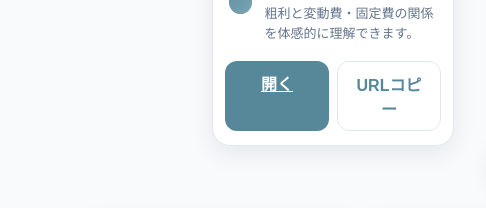
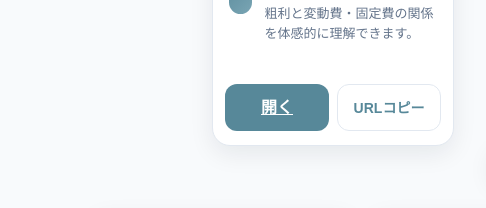
Before and after one commit to takatrp/tool-portal, a plain HTML site: page index.html in a window 1280 px wide. Shown: the part 355-563 px from the top of the page, 0-486 px from the left. Drawn offline with Linux system fonts and the light colour scheme.

Commit message:
Update index.html

```diff
--- a/index.html
+++ b/index.html
@@ -40,6 +40,8 @@
   .card .foot{display:flex; gap:8px; padding:0 12px 14px;}
   .linkbtn{flex:1; text-align:center; border-radius:12px; padding:10px 12px; font-weight:700; border:1px solid var(--line); background:#fff; color:#578899; cursor:pointer; font-size: clamp(14px,1.8vw,16px);}
   .linkbtn.primary{background:var(--brand); color:#fff; border-color:transparent;}
+  /* shrink only the URL copy button in the PL card and avoid wrapping */
+  #card-pl .foot button.linkbtn{font-size:14px; white-space:nowrap;}
 
   /* ---- 4WD layout ---- */
   .layout-top{display:grid; gap:16px; align-items:start;}
```
